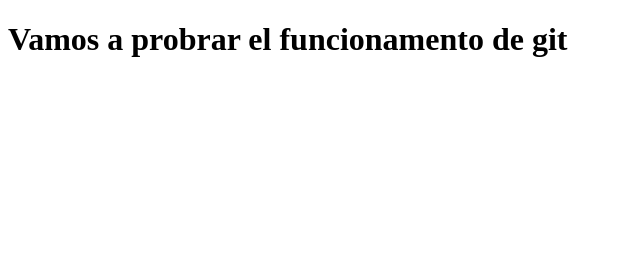
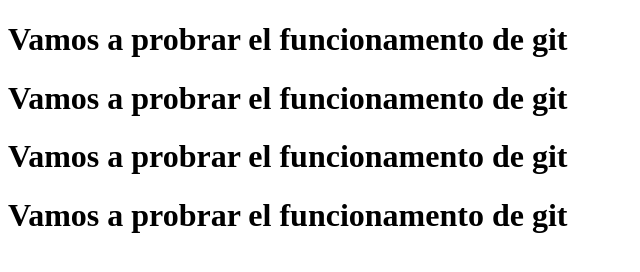
Before and after one commit to waltercastro171163/tareauno, a plain HTML site: page carpetaHija2/index.html in a window 1280 px wide. Shown: the whole page, without its empty margins (0-640 px from the left). Drawn offline with Linux system fonts and the light colour scheme.

Commit message:
quinto cambio

```diff
--- a/carpetaHija2/index.html
+++ b/carpetaHija2/index.html
@@ -8,6 +8,9 @@
 <body>
 
     <h1>Vamos a probrar el funcionamento de git</h1>
+    <h1>Vamos a probrar el funcionamento de git</h1>
+    <h1>Vamos a probrar el funcionamento de git</h1>
+    <h1>Vamos a probrar el funcionamento de git</h1>
 
 </body>
 </html>
```
